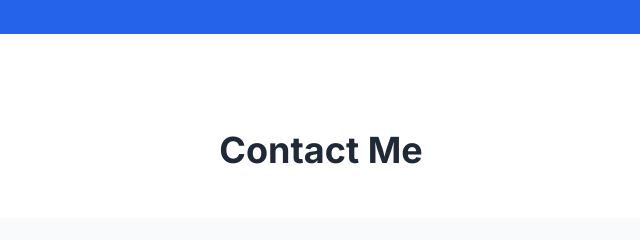
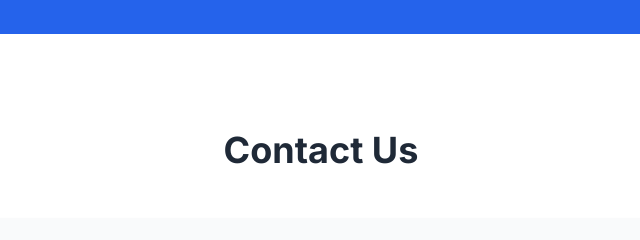
Before and after one commit to robi2km/robi2km, a plain HTML site: page index.html in a window 1280 px wide. Shown: the part 2500-2740 px from the top of the page, 319-959 px from the left. Drawn offline with nearby package versions, Linux system fonts and the light colour scheme.

Commit message:
form updates

```diff
--- a/index.html
+++ b/index.html
@@ -166,7 +166,7 @@
     <!-- Contact Section -->
     <section id="contact" class="py-16 md:py-24 bg-white">
         <div class="container mx-auto px-4">
-            <h2 class="text-3xl md:text-4xl font-bold text-center mb-12 text-gray-800">Contact Me</h2>
+            <h2 class="text-3xl md:text-4xl font-bold text-center mb-12 text-gray-800">Contact Us</h2>
             <div class="max-w-2xl mx-auto bg-gray-50 p-8 rounded-xl shadow-md">
                 <p class="text-center text-lg text-gray-600 mb-6">
                     Fill out the form below or reach out directly to discuss your project.
```
